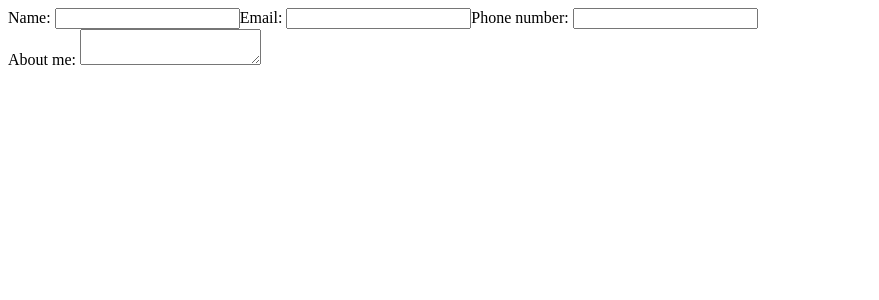
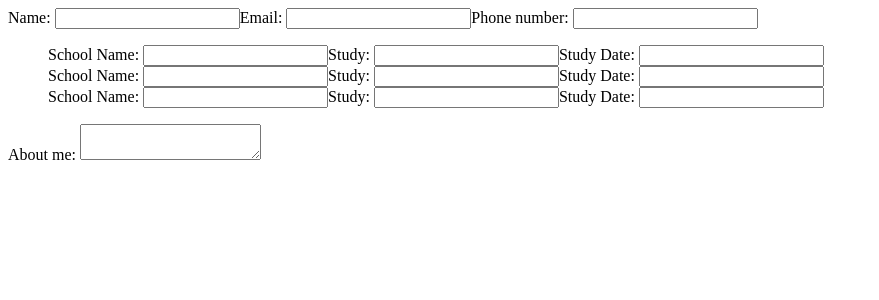
Before and after one commit to NestorNebula/cv-application, a React (Vite) app: page / in a window 1280 px wide. Shown: the top 300 px of the page, without its empty margins (0-879 px from the left). Built offline with nearby package versions, Linux system fonts and the light colour scheme.

Commit message:
feat: add List for the edexperience section

```diff
--- a/src/components/Form.jsx
+++ b/src/components/Form.jsx
@@ -20,9 +20,19 @@ function Form({ type, cvsubmit = false }) {
     }
     return (
       <form>
-        <Input content="Name" value={name} update={updateName} />
-        <Input content="Email" value={email} update={updateEmail} />
-        <Input content="Phone number" value={phone} update={updatePhone} />
+        <Input content="name" label="Name" value={name} update={updateName} />
+        <Input
+          content="email"
+          label="Email"
+          value={email}
+          update={updateEmail}
+        />
+        <Input
+          content="phonenumber"
+          label="Phone number"
+          value={phone}
+          update={updatePhone}
+        />
       </form>
     );
   }
@@ -40,6 +50,46 @@ function Form({ type, cvsubmit = false }) {
       </form>
     );
   }
+  if (type === 'edexperience') {
+    const [schoolName, setSchoolName] = useState('');
+    const [study, setStudy] = useState('');
+    const [studyDate, setStudyDate] = useState('');
+
+    function updateSchoolName(e) {
+      setSchoolName(e.target.value);
+    }
+
+    function updateStudy(e) {
+      setStudy(e.target.value);
+    }
+
+    function updateStudyDate(e) {
+      setStudyDate(e.target.value);
+    }
+
+    return (
+      <form>
+        <Input
+          content="schoolname"
+          label="School Name"
+          value={schoolName}
+          update={updateSchoolName}
+        />
+        <Input
+          content="study"
+          label="Study"
+          value={study}
+          update={updateStudy}
+        />
+        <Input
+          content="studydate"
+          label="Study Date"
+          value={studyDate}
+          update={setStudyDate}
+        />
+      </form>
+    );
+  }
 }
 
 export default Form;
--- a/src/components/Input.jsx
+++ b/src/components/Input.jsx
@@ -1,7 +1,7 @@
-function Input({ content, value, update, status }) {
+function Input({ content, label, value, update, status }) {
   return (
     <>
-      <label htmlFor={content}>{content}: </label>
+      <label htmlFor={content}>{label}: </label>
       <input id={content} value={value} onChange={update}></input>
     </>
   );
--- a/src/components/List.jsx
+++ b/src/components/List.jsx
@@ -1,3 +1,16 @@
-function List({ type, cvsubmit = false }) {}
+import { useState } from 'react';
+import Form from './Form';
+
+function List({ type, cvsubmit = false }) {
+  if (type === 'edexperience') {
+    return (
+      <ul>
+        <Form type={type} />
+        <Form type={type} />
+        <Form type={type} />
+      </ul>
+    );
+  }
+}
 
 export default List;
```
